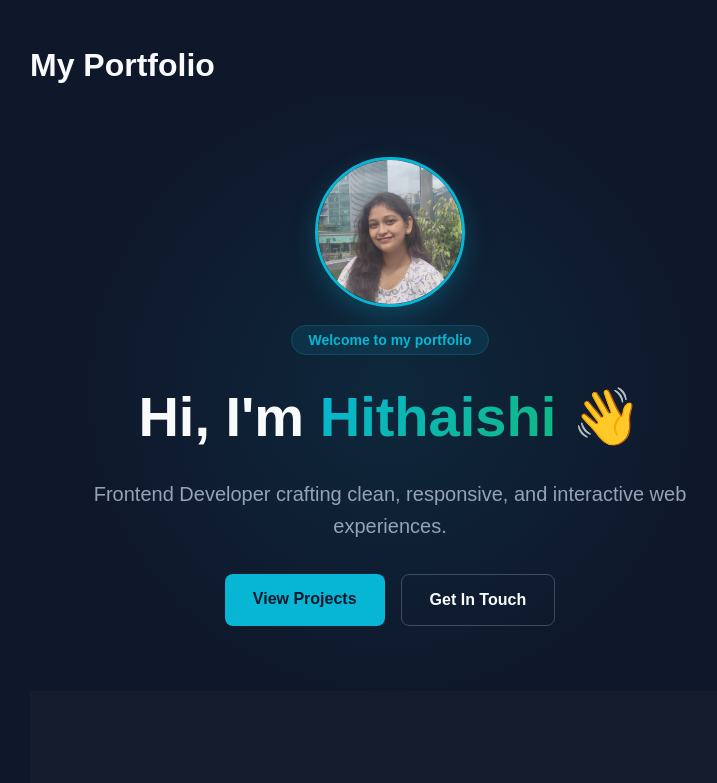
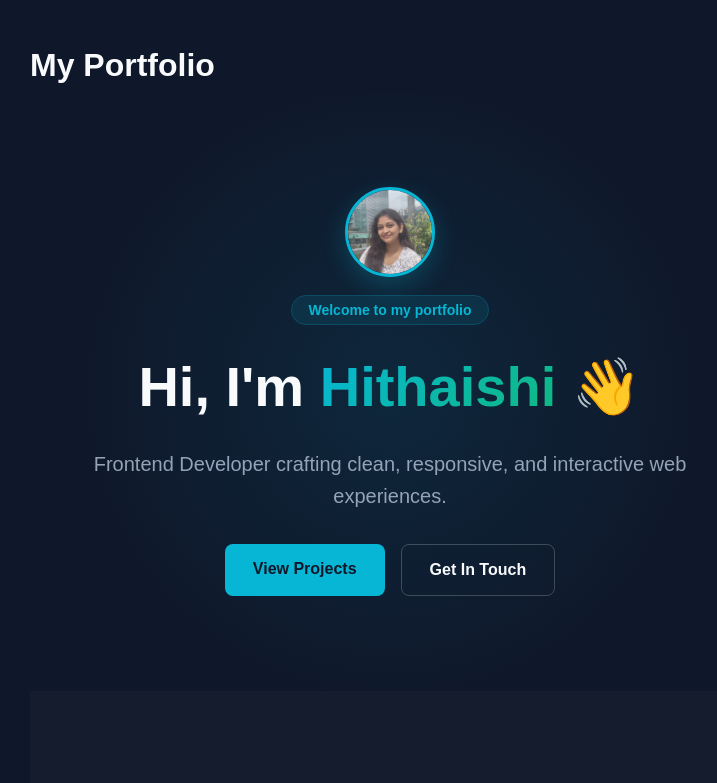
Before and after one commit to hithaishial/portfolio-using-react, a React (Vite) app: page / in a window 1280 px wide. Shown: the top 783 px of the page, without its empty margins (250-967 px from the left). Built offline with nearby package versions, Linux system fonts and the light colour scheme.

Commit message:
size of the image was changed

```diff
--- a/src/components/Hero.css
+++ b/src/components/Hero.css
@@ -20,8 +20,8 @@
 }
 
 .profile-img {
-  width: 150px;
-  height: 150px;
+  width: 90px;
+  height: 90px;
   border-radius: 50%;
   object-fit: cover;
   border: 3px solid var(--accent-primary);
```
